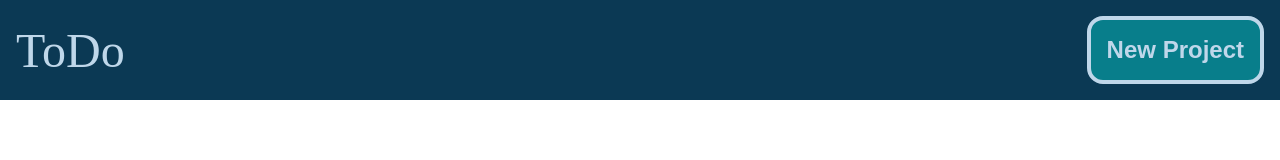
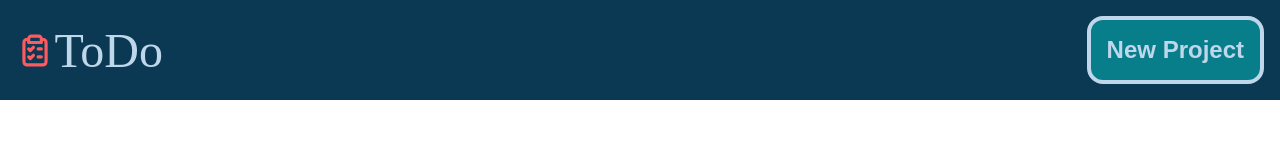
Before and after one commit to Salypse/todo-list, a website built with webpack: page src/template.html in a window 1280 px wide. Built offline with nearby package versions, Linux system fonts and the light colour scheme.

Commit message:
Add images/todo-icon.svg to page header

```diff
--- a/package.json
+++ b/package.json
@@ -21,6 +21,7 @@
   "homepage": "https://github.com/Salypse/webpack-template#readme",
   "devDependencies": {
     "css-loader": "^7.1.2",
+    "html-loader": "^5.1.0",
     "html-webpack-plugin": "^5.6.4",
     "style-loader": "^4.0.0",
     "webpack": "^5.102.1",
--- a/src/styles.css
+++ b/src/styles.css
@@ -59,7 +59,14 @@ header {
 }
 
 header > .logo {
+    display: flex;
+
     font-size: 3rem;
+}
+
+.logo > img {
+    width: 3vw;
+    height: auto;
 }
 
 header > button {
--- a/src/template.html
+++ b/src/template.html
@@ -8,6 +8,7 @@
 <body>
     <header>
         <div class="logo">
+            <img src="./images/todo-icon.svg">
             <p>ToDo</p>
         </div>
         <button>New Project</button>
--- a/webpack.config.js
+++ b/webpack.config.js
@@ -25,6 +25,10 @@ module.exports = {
             test: /\.css$/i,
             use: ["style-loader", "css-loader"],
         },
+        {
+            test: /\.html$/i,
+            loader: "html-loader",
+        }
         ],
     },
 };
```
Also changed, not shown: dist/index.html, dist/main.js, src/images/todo-icon.svg (added), 1 other file.
